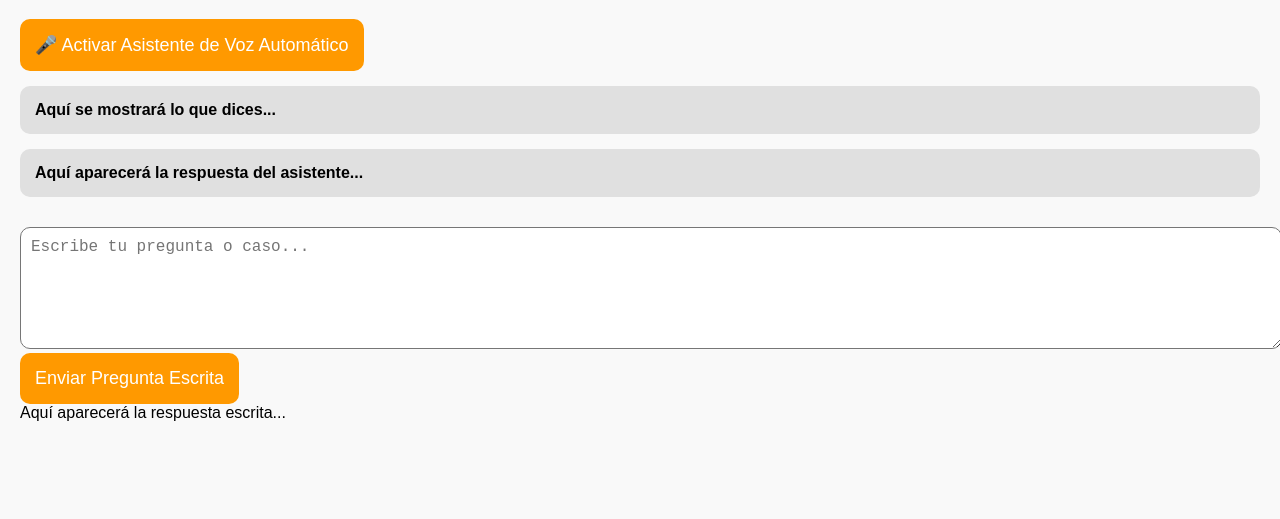
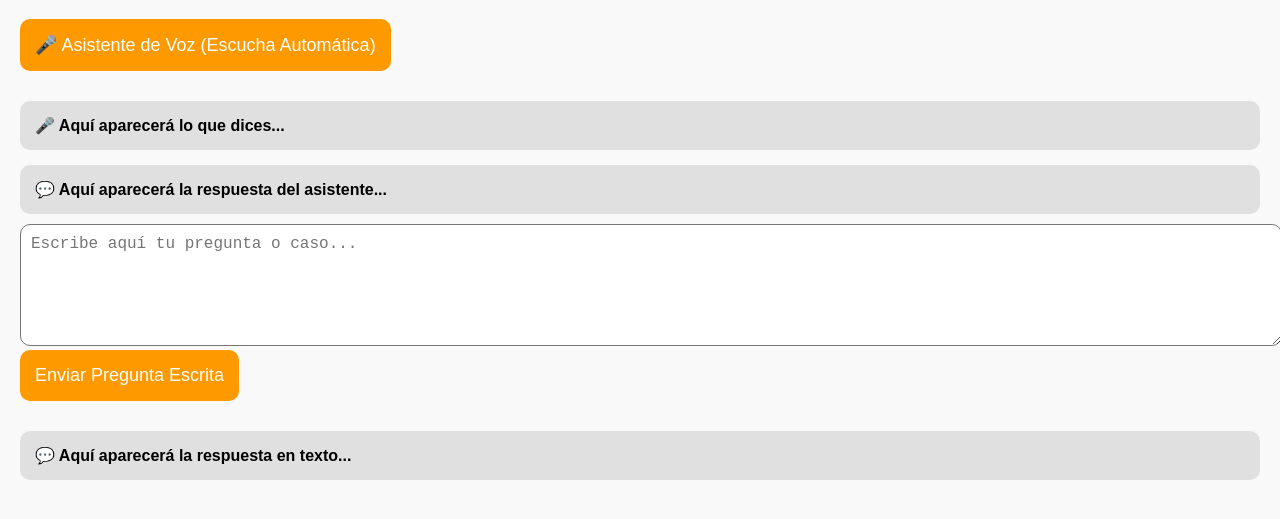
Before and after one commit to LexGoBotAsistente/LexGoBot-DLM, a plain HTML site: page asistente.html in a window 1280 px wide. Shown: the part 61-580 px from the top of the page. Drawn offline with Linux system fonts and the light colour scheme.

Commit message:
Update asistente.html

```diff
--- a/asistente.html
+++ b/asistente.html
@@ -2,15 +2,12 @@
 <html lang="es">
 <head>
 <meta charset="UTF-8">
-    <title>Asistente Inteligente LexGoBot</title>
+<title>LexGoBot Asistente Inteligente</title>
 <style>
     body {
         font-family: Arial, sans-serif;
         margin: 20px;
         background-color: #f9f9f9;
-        }
-        .seccion {
-            margin-bottom: 20px;
     }
     .boton {
         background-color: #ff9900;
@@ -21,6 +18,7 @@
         border-radius: 10px;
         cursor: pointer;
         transition: all 0.3s;
+        margin-bottom: 15px;
     }
     .boton:hover {
         background-color: #cc7a00;
@@ -34,7 +32,7 @@
         font-size: 16px;
         margin-top: 10px;
     }
-        #respuesta, #transcripcion {
+    #transcripcion, #respuesta, #respuestaTexto {
         background-color: #e0e0e0;
         padding: 15px;
         border-radius: 10px;
@@ -44,21 +42,18 @@
 </style>
 </head>
 <body>
+
 <h1>LexGoBot Asistente de Voz e Inteligencia Artificial</h1>
 
-    <!-- Sección para voz -->
-    <div class="seccion">
-        <button class="boton" onclick="activarVoz()">🎤 Activar Asistente de Voz Automático</button>
-        <div id="transcripcion">Aquí se mostrará lo que dices...</div>
-        <div id="respuesta">Aquí aparecerá la respuesta del asistente...</div>
-    </div>
+<!-- Asistente de Voz -->
+<button class="boton" onclick="activarVoz()">🎤 Asistente de Voz (Escucha Automática)</button>
+<div id="transcripcion">🎤 Aquí aparecerá lo que dices...</div>
+<div id="respuesta">💬 Aquí aparecerá la respuesta del asistente...</div>
 
-    <!-- Sección para texto -->
-    <div class="seccion">
-        <textarea id="preguntaTexto" placeholder="Escribe tu pregunta o caso..."></textarea>
+<!-- Asistente por texto -->
+<textarea id="preguntaTexto" placeholder="Escribe aquí tu pregunta o caso..."></textarea>
 <button class="boton" onclick="enviarPorTexto()">Enviar Pregunta Escrita</button>
-        <div id="respuestaTexto">Aquí aparecerá la respuesta escrita...</div>
-    </div>
+<div id="respuestaTexto">💬 Aquí aparecerá la respuesta en texto...</div>
 
 <script>
 const recognition = new (window.SpeechRecognition || window.webkitSpeechRecognition)();
@@ -67,18 +62,18 @@ recognition.interimResults = false;
 const synth = window.speechSynthesis;
 
 function activarVoz() {
-    document.getElementById('transcripcion').innerText = 'Escuchando...';
+    document.getElementById('transcripcion').innerText = '🎤 Escuchando...';
     recognition.start();
 }
 
 recognition.onresult = (event) => {
     const pregunta = event.results[0][0].transcript;
-    document.getElementById('transcripcion').innerText = 'Tú dijiste: ' + pregunta;
+    document.getElementById('transcripcion').innerText = '📝 Tú dijiste: ' + pregunta;
     consultarColab(pregunta, true);
 };
 
 recognition.onerror = (event) => {
-    document.getElementById('transcripcion').innerText = 'Error: ' + event.error;
+    document.getElementById('transcripcion').innerText = '❗ Error al escuchar: ' + event.error;
 };
 
 function enviarPorTexto() {
@@ -92,18 +87,19 @@ function enviarPorTexto() {
 }
 
 async function consultarColab(pregunta, conVoz) {
-    const url = "https://TU-URL-DE-COLAB.a.run.app/preguntar";
+    const url = "https://TU-URL-DE-COLAB.a.run.app/preguntar"; // Reemplaza por tu Colab endpoint
     const response = await fetch(url, {
         method: "POST",
         headers: { "Content-Type": "application/json" },
         body: JSON.stringify({ pregunta: pregunta })
     });
     const data = await response.json();
+
     if (conVoz) {
-        document.getElementById('respuesta').innerText = data.respuesta;
+        document.getElementById('respuesta').innerText = '💬 Respuesta: ' + data.respuesta;
         decirRespuesta(data.respuesta);
     } else {
-        document.getElementById('respuestaTexto').innerText = data.respuesta;
+        document.getElementById('respuestaTexto').innerText = '💬 Respuesta: ' + data.respuesta;
     }
 }
 
```
Lines whose indentation alone changed are shown as unchanged.
